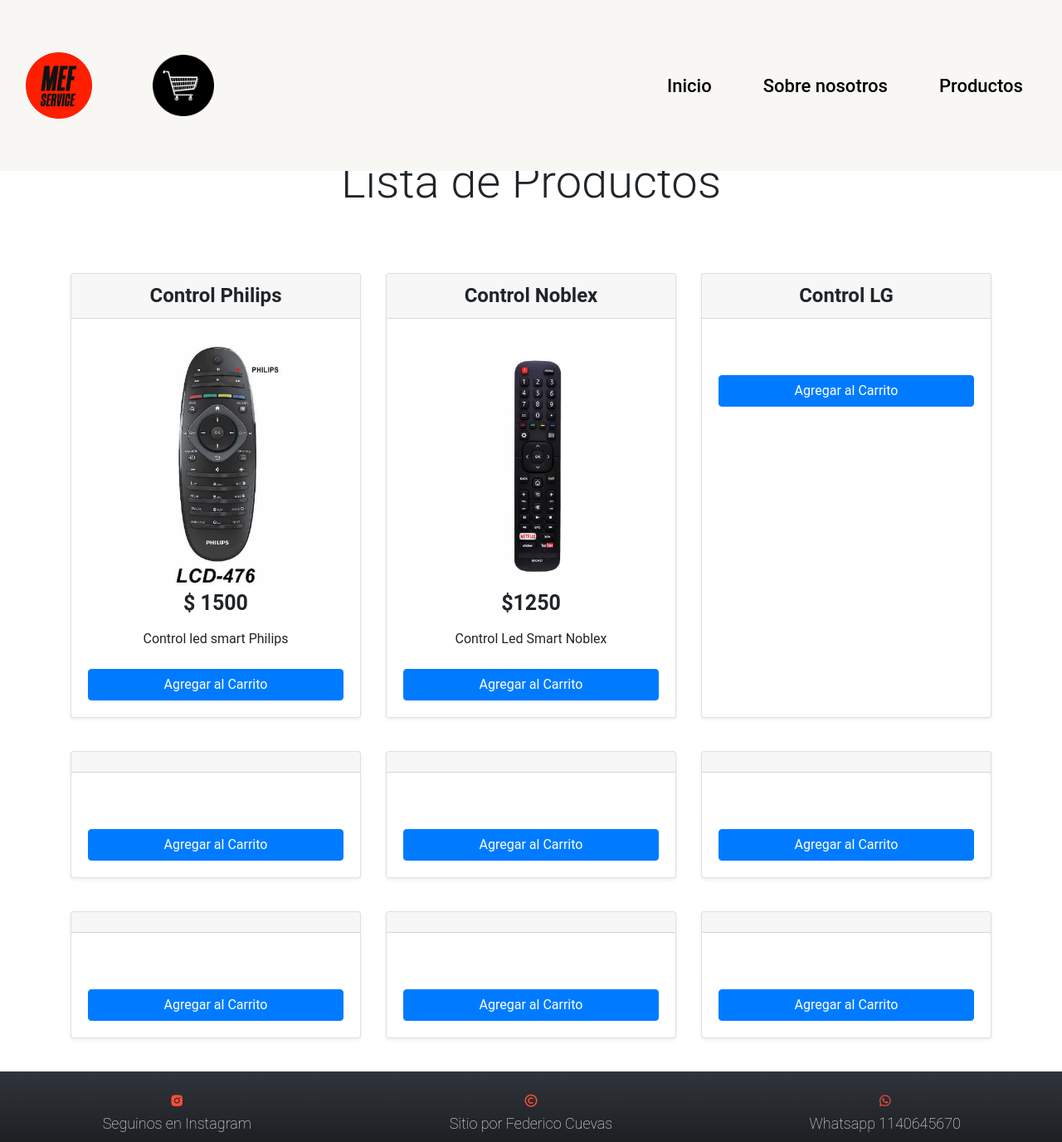
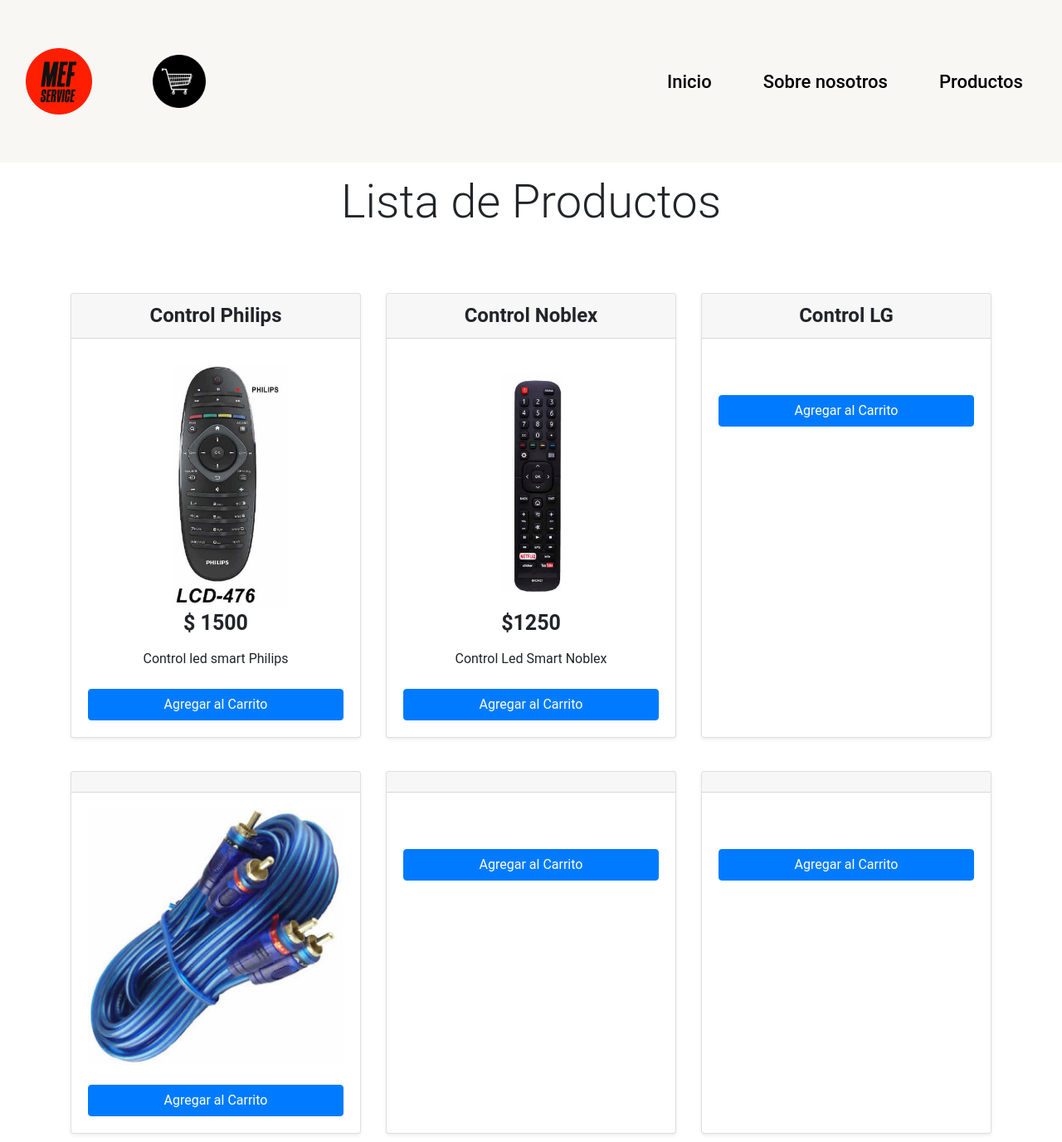
Before and after one commit to FcuevasSistemas/proyecto-javascript, a plain HTML site: page paginas/productos.html in a window 1280 px wide. Shown: the top 1376 px of the page at 83% size. Drawn offline with nearby package versions, Linux system fonts and the light colour scheme.

```diff
--- a/paginas/productos.html
+++ b/paginas/productos.html
@@ -37,8 +37,8 @@
                     <div class="collapse navbar-collapse" id="navbarCollapse">
                         <ul class="navbar-nav mr-auto">
                             <li class="nav-item dropdown">
-                                <img src="../imagenes/cart.png" class="nav-link dropdown-toggle img-fluid" height="90px"
-                                    width="90px" href="#" id="dropdown01" data-toggle="dropdown" aria-haspopup="true"
+                                <img src="../imagenes/cart.png" class="nav-link dropdown-toggle img-fluid" height="80px"
+                                    width="80px" href="#" id="dropdown01" data-toggle="dropdown" aria-haspopup="true"
                                     aria-expanded="false"></img>
                                 <div id="carrito" class="dropdown-menu" aria-labelledby="navbarCollapse">
                                     <table id="lista-carrito" class="table">
@@ -82,7 +82,7 @@
     </header>
     <main>
         <div class="pricing-header px-3 py-3 pt-md-5 pb-md-4 my-4 mx-auto text-center">
-            <h1 class="display-4 mt-4">Lista de Productos</h1>
+            <h1 class="display-4 mt-5">Lista de Productos</h1>
         </div>
 
         <div class="container" id="lista-productos">
@@ -145,7 +145,7 @@
                         <h4 class="my-0 font-weight-bold"></h4>
                     </div>
                     <div class="card-body">
-                        <img src="" class="card-img-top">
+                        <img src="../imagenes/cable-rca-premium.jpg" class="card-img-top">
                         <h1 class="card-title pricing-card-title precio"> <span class=""></span></h1>
 
                         <ul class="list-unstyled mt-3 mb-4">
```
